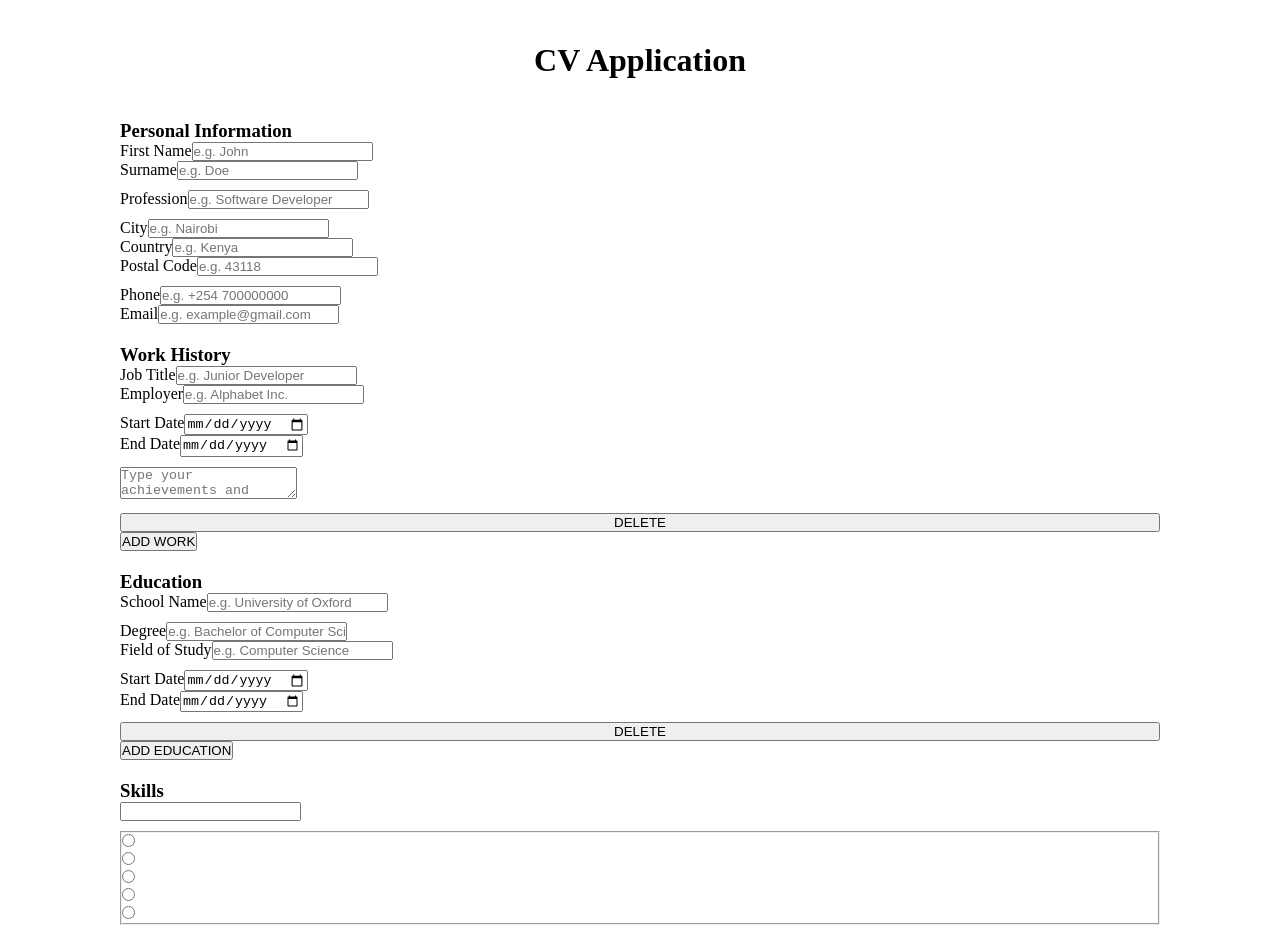
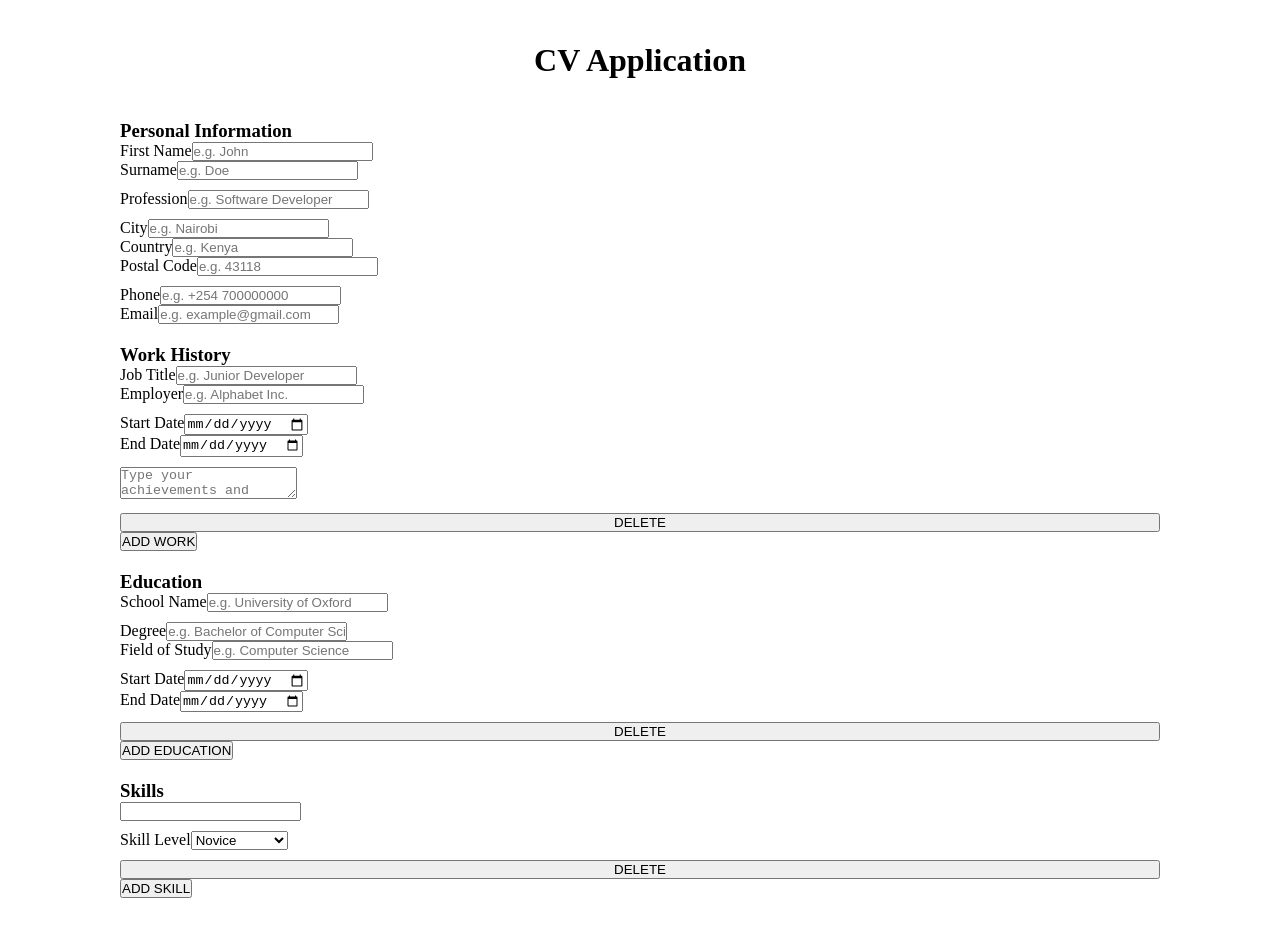
Before and after one commit to Eddie-Thiiru/cv-application, a React (Create React App) app: page / in a window 1280 px wide. Shown: the top 933 px of the page. Built offline with nearby package versions, Linux system fonts and the light colour scheme.

Commit message:
Add delete buttons
 This allow the user to delete added job experiences, education
 degress/certificates or skills.

```diff
--- a/src/components/Education.js
+++ b/src/components/Education.js
@@ -46,6 +46,8 @@ class Education extends Component {
 
   render() {
     const { school, degree, field, start, end } = this.state;
+    const { educationId, rmEducationBtnClicked } = this.props;
+
     return (
       <div className="education">
         <div className="wrapper">
@@ -107,7 +109,12 @@ class Education extends Component {
             />
           </div>
         </div>
-        <button type="button" className="delEducation">
+        <button
+          onClick={rmEducationBtnClicked}
+          type="button"
+          className="delEducation"
+          id={educationId}
+        >
           DELETE
         </button>
       </div>
--- a/src/components/Form.js
+++ b/src/components/Form.js
@@ -12,51 +12,87 @@ class Form extends Component {
     super(props);
 
     this.state = {
-      workCount: [{ test1: "1" }],
-      educationCount: [{ test1: "1" }],
-      skillCount: [{ test1: "1" }],
+      work: {
+        items: [{ item: "work", id: uniqid() }],
+      },
+      education: {
+        items: [{ item: "education", id: uniqid() }],
+      },
+      skill: {
+        items: [{ item: "skill", id: uniqid() }],
+      },
     };
 
     this.removeWork = this.removeWork.bind(this);
+
+    this.removeEducation = this.removeEducation.bind(this);
+
+    this.removeSkill = this.removeSkill.bind(this);
   }
 
   addWork = () => {
+    let newItem = { item: "work", id: uniqid() };
+
     this.setState({
-      workCount: this.state.workCount.concat([{ test2: "2" }]),
       work: {
-        job: {},
+        items: this.state.work.items.concat(newItem),
       },
     });
   };
 
   addEducation = () => {
+    let newItem = { item: "education", id: uniqid() };
+
     this.setState({
-      educationCount: this.state.educationCount.concat([{ test2: "2" }]),
+      education: {
+        items: this.state.education.items.concat(newItem),
+      },
     });
   };
 
   addSkill = () => {
+    let newItem = { item: "education", id: uniqid() };
+
     this.setState({
-      skillCount: this.state.skillCount.concat([{ test2: "2" }]),
+      skill: {
+        items: this.state.skill.items.concat(newItem),
+      },
     });
   };
 
   removeWork = (e) => {
     this.setState({
-      work: this.work.filter((item) => {
-        return item.id !== e.target.id;
-      }),
+      work: {
+        items: this.state.work.items.filter((item) => {
+          return item.id !== e.target.id;
+        }),
+      },
+    });
+  };
+
+  removeEducation = (e) => {
+    this.setState({
+      education: {
+        items: this.state.education.items.filter((item) => {
+          return item.id !== e.target.id;
+        }),
+      },
+    });
+  };
+
+  removeSkill = (e) => {
+    this.setState({
+      skill: {
+        items: this.state.skill.items.filter((item) => {
+          return item.id !== e.target.id;
+        }),
+      },
     });
   };
 
   render() {
     const { onSubmitForm } = this.props;
-
-    const workList = [];
-
-    for (let i = 0; i < this.state.workCount; i++) {
-      workList.concat(<Work />);
-    }
+    const { work, education, skill } = this.state;
 
     return (
       <form onSubmit={onSubmitForm} className="form">
@@ -67,8 +103,12 @@ class Form extends Component {
         <section>
           <h3>Work History</h3>
           <div className="workContainer">
-            {this.state.workCount.map((item, index) => (
-              <Work key={index} rmWorkBtnClicked={this.removeWork}></Work>
+            {work.items.map((item) => (
+              <Work
+                key={item.id}
+                workId={item.id}
+                rmWorkBtnClicked={this.removeWork}
+              />
             ))}
           </div>
           <button type="button" className="workAddBtn" onClick={this.addWork}>
@@ -78,8 +118,12 @@ class Form extends Component {
         <section>
           <h3>Education</h3>
           <div className="educationContainer">
-            {this.state.educationCount.map((item, index) => (
-              <Education key={index}></Education>
+            {education.items.map((item) => (
+              <Education
+                key={item.id}
+                educationId={item.id}
+                rmEducationBtnClicked={this.removeEducation}
+              />
             ))}
           </div>
           <button
@@ -93,8 +137,12 @@ class Form extends Component {
         <section>
           <h3>Skills</h3>
           <div className="skillContainer">
-            {this.state.skillCount.map((item, index) => (
-              <Skill key={index}></Skill>
+            {skill.items.map((item) => (
+              <Skill
+                key={item.id}
+                skillId={item.id}
+                rmSkillBtnClicked={this.removeSkill}
+              />
             ))}
           </div>
           <button type="button" className="skillAddBtn" onClick={this.addSkill}>
--- a/src/components/Skill.js
+++ b/src/components/Skill.js
@@ -6,9 +6,8 @@ class Skill extends Component {
     super(props);
 
     this.state = {
-      skill: {
-        text: "",
-      },
+      skill: { text: "" },
+      level: { text: "" },
     };
   }
 
@@ -20,8 +19,17 @@ class Skill extends Component {
     });
   };
 
+  handleLevelChange = (e) => {
+    this.setState({
+      level: {
+        text: e.target.value,
+      },
+    });
+  };
+
   render() {
     const { skill } = this.state;
+    const { skillId, rmSkillBtnClicked } = this.props;
 
     return (
       <div className="skill">
@@ -38,55 +46,20 @@ class Skill extends Component {
           </div>
         </div>
         <div className="wrapper">
-          <fieldset>
-            <div>
-              <label htmlFor="oneStar" />
-              <input
-                type="radio"
-                id="starOne"
-                defaultValue="novice"
-                name="star"
-              />
-            </div>
-            <div>
-              <label htmlFor="twoStar" />
-              <input
-                type="radio"
-                id="starTwo"
-                defaultValue="intermediate"
-                name="star"
-              />
-            </div>
-            <div>
-              <label htmlFor="threeStar" />
-              <input
-                type="radio"
-                id="starThree"
-                defaultValue="advanced"
-                name="star"
-              />
-            </div>
-            <div>
-              <label htmlFor="fourStar" />
-              <input
-                type="radio"
-                id="starFour"
-                defaultValue="superior"
-                name="star"
-              />
-            </div>
-            <div>
-              <label htmlFor="fiveStar" />
-              <input
-                type="radio"
-                id="starFive"
-                defaultValue="expert"
-                name="star"
-              />
-            </div>
-          </fieldset>
+          <label htmlFor="level">Skill Level</label>
+          <select id="level" name="level" onChange={this.handleLevelChange}>
+            <option defaultValue="novice">Novice</option>
+            <option defaultValue="intermediate">Intermediate</option>
+            <option defaultValue="advanced">Advanced</option>
+            <option defaultValue="expert">Expert</option>
+          </select>
         </div>
-        <button type="button" className="delSkill">
+        <button
+          onClick={rmSkillBtnClicked}
+          type="button"
+          className="delSkill"
+          id={skillId}
+        >
           DELETE
         </button>
       </div>
--- a/src/components/Work.js
+++ b/src/components/Work.js
@@ -62,7 +62,7 @@ class Work extends Component {
 
   render() {
     const { job, employer, start, end, description } = this.state;
-    const { rmWorkBtnClicked } = this.props;
+    const { workId, rmWorkBtnClicked } = this.props;
 
     return (
       <div className="work">
@@ -124,7 +124,12 @@ class Work extends Component {
             />
           </div>
         </div>
-        <button type="button" className="delWork" onClick={rmWorkBtnClicked}>
+        <button
+          onClick={rmWorkBtnClicked}
+          type="button"
+          className="delWork"
+          id={workId}
+        >
           DELETE
         </button>
       </div>
--- a/src/styles/App.css
+++ b/src/styles/App.css
@@ -5,7 +5,7 @@
 }
 
 body {
-  height: 100vh;
+  height: 100%;
   font-size: 1rem;
 }
 
```
